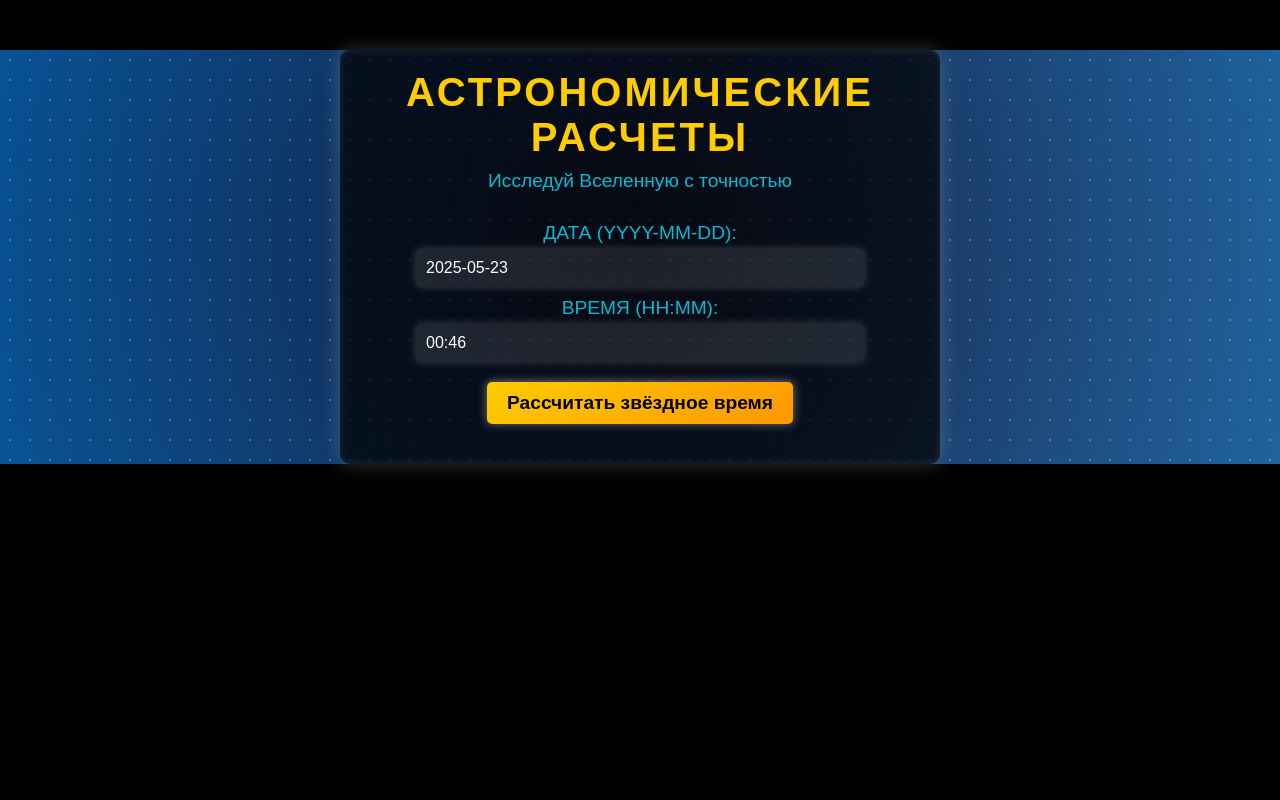
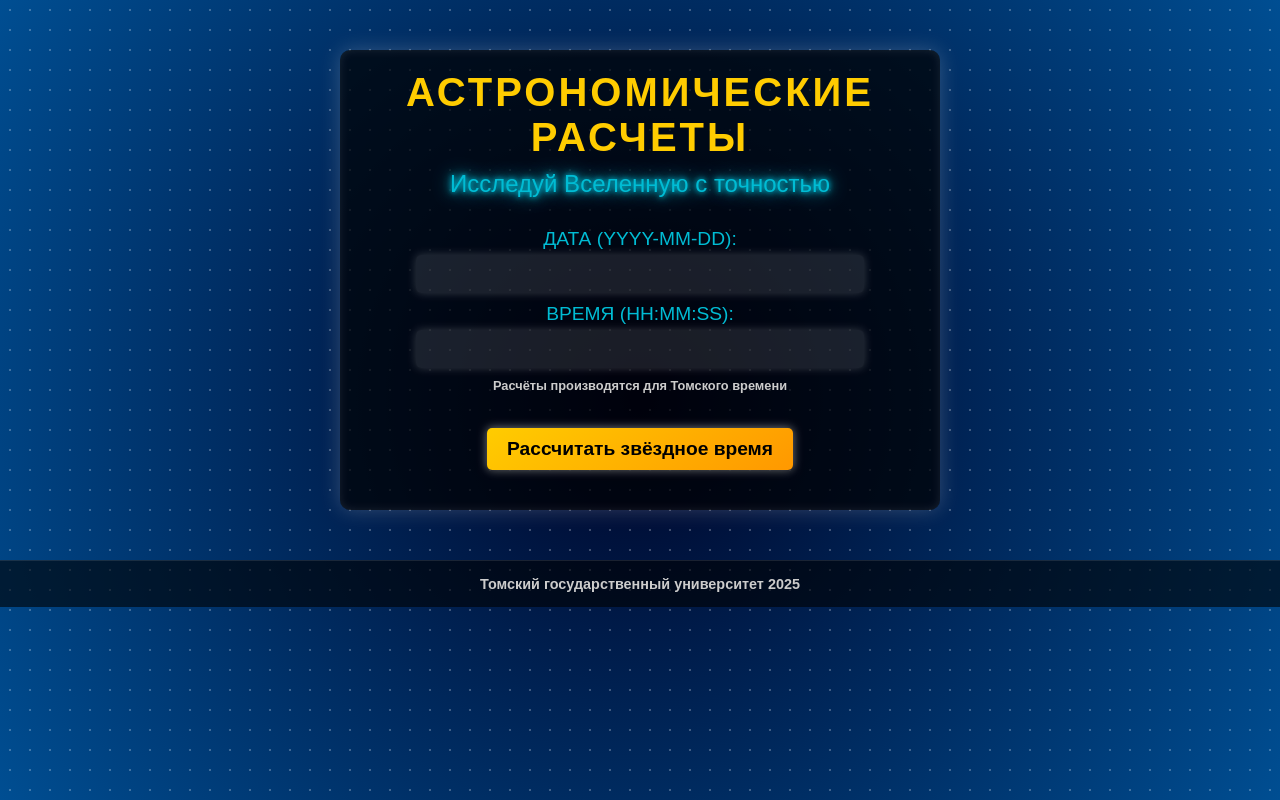
Before and after one commit to JackieSmertina/star_time_website, a Flask app: page / in a window 1280 px wide. Run offline with Flask 3, Linux system fonts and the light colour scheme; grey boxes are pictures that could not be loaded.

Commit message:
испарвила

```diff
--- a/app.py
+++ b/app.py
@@ -81,8 +81,8 @@ def calculate_hour_angle(lst_deg, ra_h, ra_m, ra_s):
 @app.route("/", methods=["GET", "POST"])
 def index():
     data = {
-        'date': '2025-05-23',
-        'time': '00:46',
+        'date': '',
+        'time': '',
         'ra': '',
         'julian_day': '',
         'sidereal_time_deg': '',
@@ -99,8 +99,7 @@ def index():
             time_str = request.form.get("time")
 
             y, m, d = map(int, date_str.split('-'))
-            hh, mm = map(int, time_str.split(':'))
-            ss = 0
+            hh, mm, ss = map(int, time_str.split(':'))
 
             # Сохраняем значения
             data['date'] = date_str
--- a/static/style.css
+++ b/static/style.css
@@ -24,23 +24,6 @@ body {
     overflow: hidden;
 }
 
-/* Имитация галактик и туманностей */
-.space-background::before {
-    content: '';
-    position: absolute;
-    top: 0;
-    left: 0;
-    width: 100%;
-    height: 100%;
-    background: radial-gradient(circle at 70% 30%, rgba(255, 255, 255, 0.1), transparent),
-                radial-gradient(circle at 20% 80%, rgba(255, 255, 255, 0.05), transparent),
-                radial-gradient(circle at 50% 50%, rgba(100, 149, 237, 0.1), transparent),
-                radial-gradient(circle at 80% 20%, rgba(255, 165, 0, 0.05), transparent);
-    background-size: 200% 200%;
-    opacity: 0.8;
-    z-index: -1;
-}
-
 /* Мерцающие звезды */
 .space-background::after {
     content: '';
@@ -55,37 +38,6 @@ body {
     z-index: -1;
 }
 
-/* Изображение планет */
-.planet {
-    position: absolute;
-    width: 150px; /* Размер изображения */
-    height: auto;
-    background-size: cover;
-    background-position: center;
-    border-radius: 10px; /* Добавляем закругленные углы */
-    box-shadow: 0 0 20px rgba(255, 255, 255, 0.5); /* Добавляем свечение */
-    z-index: -1;
-}
-
-.jupiter {
-    bottom: 20px;
-    left: 20px;
-    background-image: url('https://factszone.ru/wp-content/uploads/2021/02/interesnye-fakty-o-planete-yupiter2.jpg');
-}
-
-.earth {
-    top: 20px;
-    right: 20px;
-    background-image: url('https://upload.wikimedia.org/wikipedia/commons/thumb/9/97/The_Earth_seen_from_Apollo_17.jpg/800px-The_Earth_seen_from_Apollo_17.jpg');
-}
-
-.saturn {
-    top: 50%;
-    left: 50%;
-    transform: translate(-50%, -50%);
-    background-image: url('https://upload.wikimedia.org/wikipedia/commons/c/c7/Saturn_during_Equinox.jpg');
-    width: 200px;
-}
 
 /* Контейнер */
 .container {
@@ -110,9 +62,12 @@ h1 {
 }
 
 .subtitle {
-    font-size: 1.2rem;
+    font-size: 1.5rem;
     color: #00bcd4;
     margin-bottom: 20px;
+    text-shadow: 0 0 5px #00bcd4, 0 0 10px #00bcd4, 0 0 20px #00bcd4;
+    transition: text-shadow 0.3s ease;
+
 }
 
 /* Форма */
@@ -144,6 +99,15 @@ input:focus {
     outline: none;
     background: rgba(255, 255, 255, 0.2);
     box-shadow: 0 0 15px rgba(255, 255, 255, 0.5);
+}
+
+.timezone-note {
+    font-size: 0.8rem;
+    color: #ccc;
+    margin-top: 10px; /* Отступ сверху */
+    margin-bottom: 15px; /* Отступ снизу */
+    text-align: center; /* Выравнивание по центру */
+    font-weight: bold;
 }
 
 /* Кнопка в стиле NASA */
@@ -188,3 +152,29 @@ input:focus {
     font-size: 1.1rem;
     margin: 5px 0;
 }
+
+/* Растягиваем body на всю высоту */
+body {
+    display: flex;
+    flex-direction: column;
+    min-height: 100vh;
+    position: relative;
+}
+
+/* Основной контент занимает доступное пространство */
+.main-content {
+    flex: 1;
+}
+
+/* Стиль футера */
+.footer {
+    width: 100%;
+    padding: 15px 0;
+    background-color: rgba(0, 0, 0, 0.6);
+    color: #ccc;
+    font-size: 0.9rem;
+    text-align: center;
+    border-top: 1px solid rgba(255, 255, 255, 0.1);
+    font-weight: bold;
+
+}
--- a/templates/index.html
+++ b/templates/index.html
@@ -8,6 +8,7 @@
 </head>
 <body>
 
+<body>
 <!-- Космический фон -->
 <div class="space-background"></div>
 
@@ -27,8 +28,9 @@
         <label for="date">ДАТА (YYYY-MM-DD):</label>
         <input type="text" id="date" name="date" value="{{ date }}" required>
 
-        <label for="time">ВРЕМЯ (HH:MM):</label>
+        <label for="time">ВРЕМЯ (HH:MM:SS):</label>
         <input type="text" id="time" name="time" value="{{ time }}" required>
+	   <p class="timezone-note">Расчёты производятся для Томского времени</p>
 
         <!-- Первая кнопка: рассчитать JD и LST -->
         <button type="submit" class="nasa-button">Рассчитать звёздное время</button>
@@ -67,7 +69,12 @@
             <p><strong>Часовой угол:</strong> {{ hour_angle }}</p>
         {% endif %}
     </section>
+  </div>
 </div>
+	<footer class="footer">
+      <p>Томский государственный университет 2025</p>
+	</footer>
+
 
 </body>
 </html>
```
